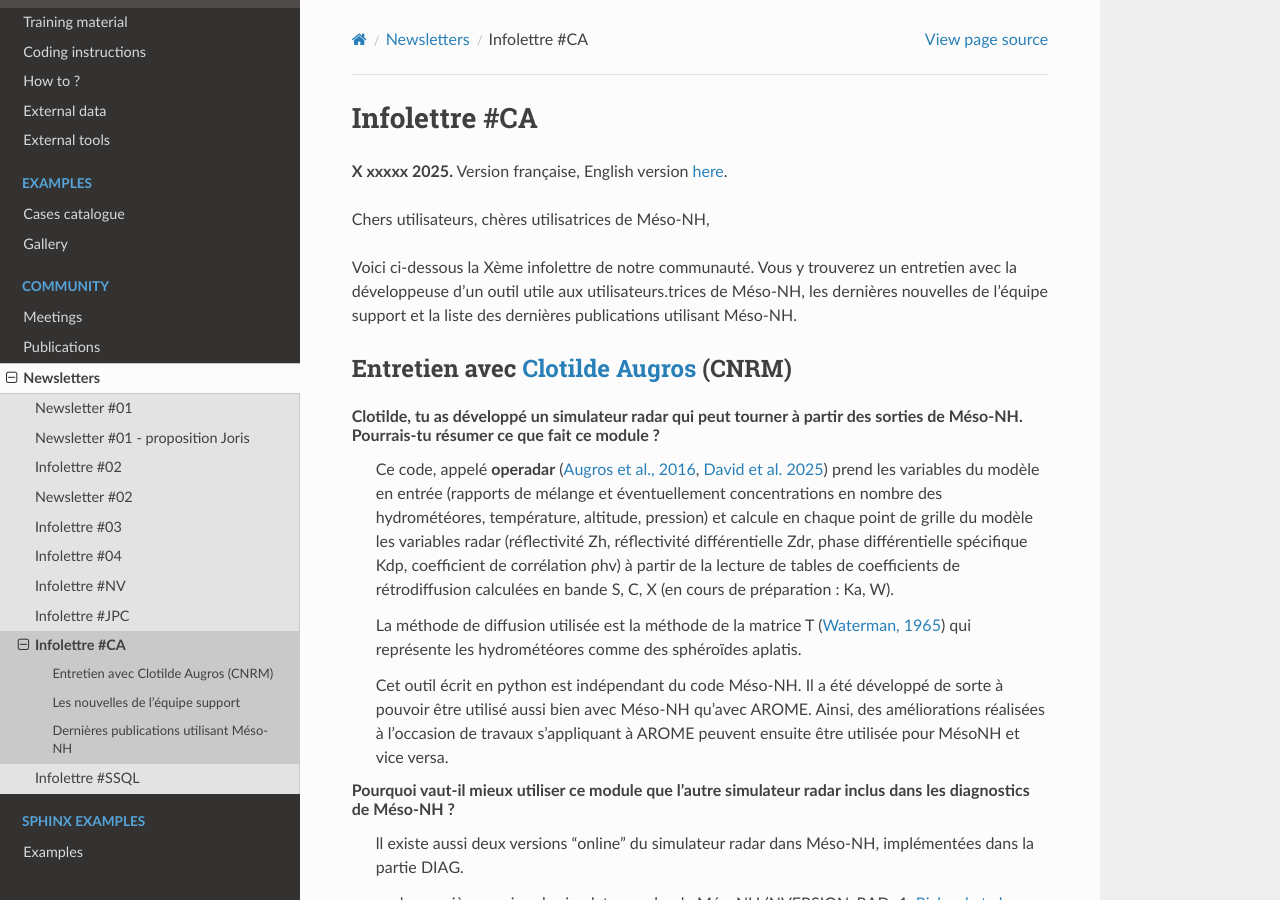
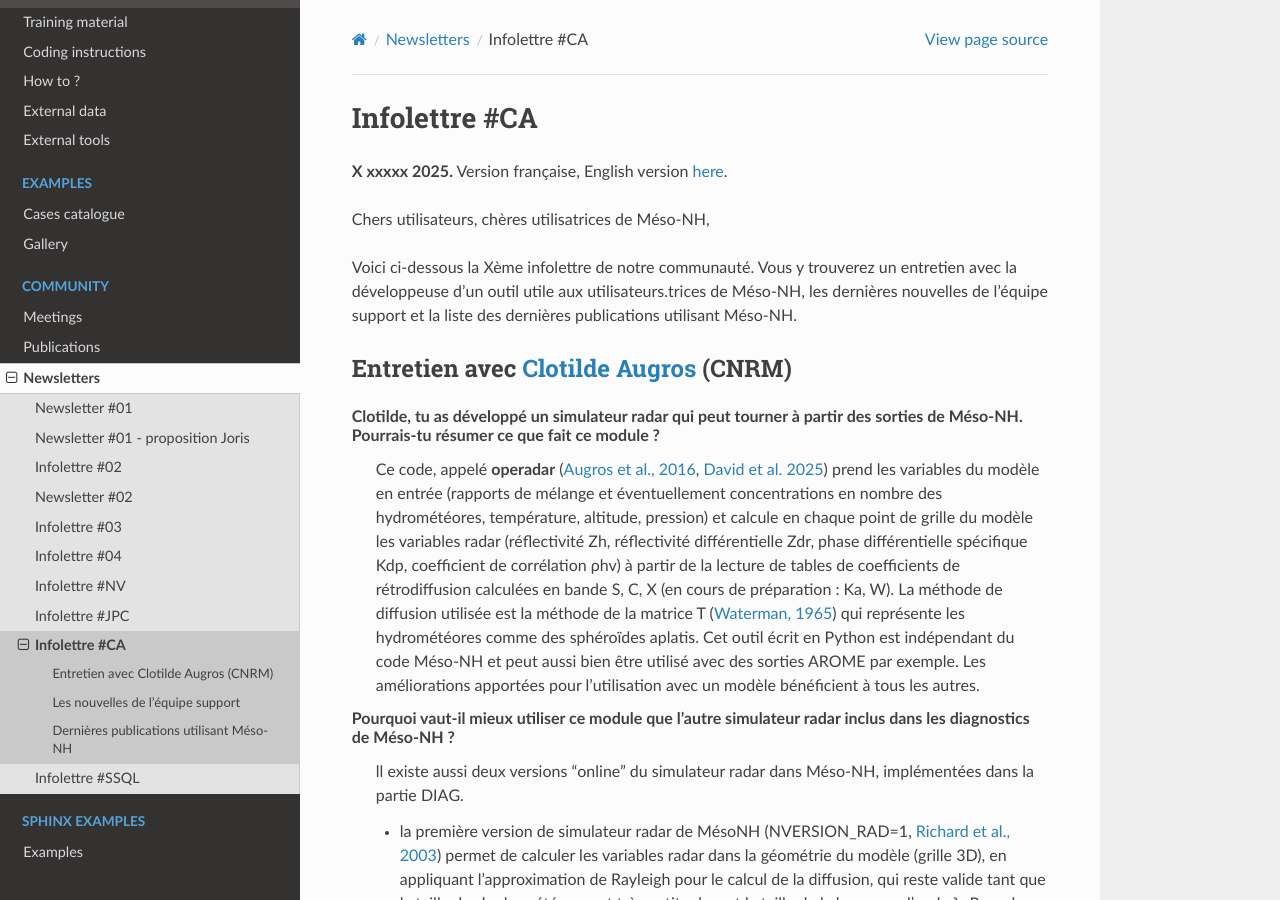
Before and after one commit to JorisPianezze/mesonh_beta_test_guide, a Sphinx documentation site: the page built from docs/source/community/newsletters/newsletter_CA.rst, in a window 1280 px wide and 900 px high. Built offline with Sphinx 7.4.7 and the Read the Docs theme 3.1.0, drawn with Linux system fonts in a browser that asks for light colours; pages that are not in the unit, such as notebooks, are missing from menus.

Commit message:
Update newsletter_CA.rst
Synthèse fin réponse 1

```diff
--- a/docs/source/community/newsletters/newsletter_CA.rst
+++ b/docs/source/community/newsletters/newsletter_CA.rst
@@ -12,11 +12,7 @@
 ************************************************************************************
 
 Clotilde, tu as développé un simulateur radar qui peut tourner à partir des sorties de Méso-NH. Pourrais-tu résumer ce que fait ce module ?
-  Ce code, appelé **operadar** (`Augros et al., 2016 <https://doi.org/10.1002/qj.2572>`_, `David et al. 2025 <https://doi.org/10.5194/egusphere-2025-685>`_) prend les variables du modèle en entrée (rapports de mélange et éventuellement concentrations en nombre des hydrométéores, température, altitude, pression) et calcule en chaque point de grille du modèle les variables radar (réflectivité Zh, réflectivité différentielle Zdr, phase différentielle spécifique Kdp, coefficient de corrélation ρhv) à partir de la lecture de tables de coefficients de rétrodiffusion calculées en bande S, C, X (en cours de préparation : Ka, W).
-
-  La méthode de diffusion utilisée est la méthode de la matrice T (`Waterman, 1965 <https://doi.org/10.1109/PROC.1965.4058>`_) qui représente les hydrométéores comme des sphéroïdes aplatis.
-
-  Cet outil écrit en python est indépendant du code Méso-NH. Il a été développé de sorte à pouvoir être utilisé aussi bien avec Méso-NH qu'avec AROME. Ainsi, des améliorations réalisées à l’occasion de travaux s’appliquant à AROME peuvent ensuite être utilisée pour MésoNH et vice versa.
+  Ce code, appelé **operadar** (`Augros et al., 2016 <https://doi.org/10.1002/qj.2572>`_, `David et al. 2025 <https://doi.org/10.5194/egusphere-2025-685>`_) prend les variables du modèle en entrée (rapports de mélange et éventuellement concentrations en nombre des hydrométéores, température, altitude, pression) et calcule en chaque point de grille du modèle les variables radar (réflectivité Zh, réflectivité différentielle Zdr, phase différentielle spécifique Kdp, coefficient de corrélation ρhv) à partir de la lecture de tables de coefficients de rétrodiffusion calculées en bande S, C, X (en cours de préparation : Ka, W). La méthode de diffusion utilisée est la méthode de la matrice T (`Waterman, 1965 <https://doi.org/10.1109/PROC.1965.4058>`_) qui représente les hydrométéores comme des sphéroïdes aplatis. Cet outil écrit en Python est indépendant du code Méso-NH et peut aussi bien être utilisé avec des sorties AROME par exemple. Les améliorations apportées pour l'utilisation avec un modèle bénéficient à tous les autres.
 
 Pourquoi vaut-il mieux utiliser ce module que l'autre simulateur radar inclus dans les diagnostics de Méso-NH ?
   ll existe aussi deux versions “online” du simulateur radar dans Méso-NH, implémentées dans la partie DIAG.
```
